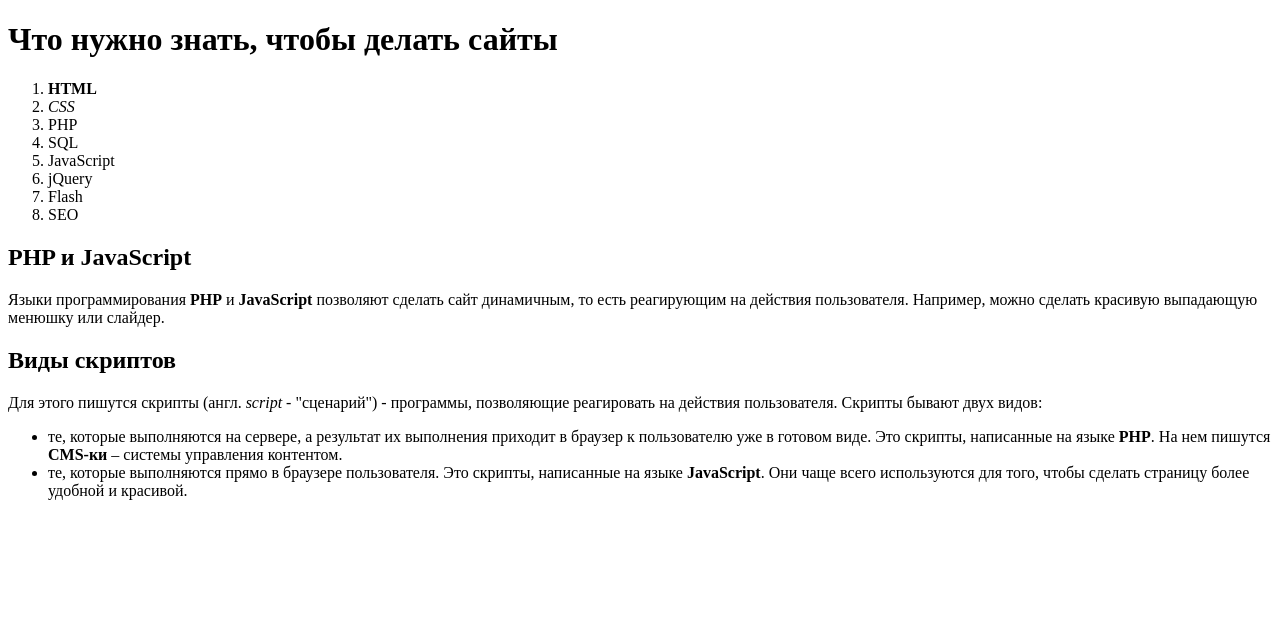
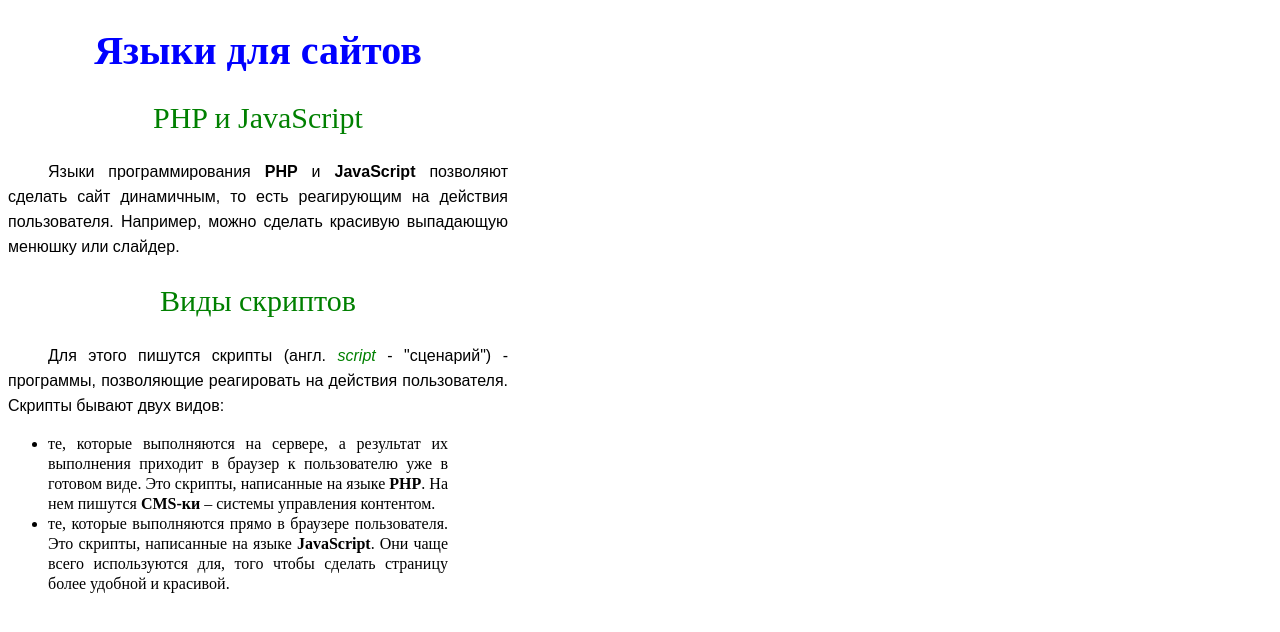
Before and after one commit to iqqx/Laba4, a plain HTML site: page index.html in a window 1280 px wide. Drawn offline with Linux system fonts and the light colour scheme.

Commit message:
CSS Практикум 1

```diff
--- a/index.html
+++ b/index.html
@@ -3,44 +3,69 @@
   <head>
     <meta charset="UTF-8" />
     <title>Егорины шалости</title>
+
+    <style>
+			h1 {
+				width: 500px;
+				text-align: center;
+				color: blue;
+				font-size: 40px;
+			}
+			h2 {
+				width: 500px;
+				text-align: center;
+				color: green;
+				font-weight: normal;
+				font-size: 30px;
+			}
+			p {
+				width: 500px;
+				text-align: justify;
+				font-size: 16px;
+				line-height: 25px;
+				font-family: Arial;
+				text-indent: 40px;
+			}
+			ul {
+				width: 400px;
+				text-align: justify;
+				font-size: 16px;
+				line-height: 20px;
+			}
+			i {
+				color: green;
+			}
+		</style>
   </head>
   <body>
-    <h1>Что нужно знать, чтобы делать сайты</h1>
-    <ol>
-      <li><b>HTML</b></li>
-      <li><i>CSS</i></li>
-      <li>PHP</li>
-      <li>SQL</li>
-      <li>JavaScript</li>
-      <li>jQuery</li>
-      <li>Flash</li>
-      <li>SEO</li>
-    </ol>
+    <h1>Языки для сайтов</h1>
 
     <h2>PHP и JavaScript</h2>
     <p>
-      Языки программирования <b>PHP</b> и <b>JavaScript</b> позволяют сделать
-      сайт динамичным, то есть реагирующим на действия пользователя. Например,
-      можно сделать красивую выпадающую менюшку или слайдер.
+      Языки программирования <b>PHP</b> и <b>JavaScript</b> позволяют
+      сделать сайт динамичным, то есть реагирующим на действия пользователя.
+      Например, можно сделать красивую выпадающую менюшку или слайдер.
     </p>
 
     <h2>Виды скриптов</h2>
     <p>
-      Для этого пишутся скрипты (англ. <i>script</i> - "сценарий") - программы,
-      позволяющие реагировать на действия пользователя. Скрипты бывают двух
-      видов:
+      Для этого пишутся скрипты (англ. <i>script</i> - "сценарий") -
+      программы, позволяющие реагировать на действия пользователя.
+      Скрипты бывают двух видов:
     </p>
     <ul>
       <li>
-        те, которые выполняются на сервере, а результат их выполнения приходит в
-        браузер к пользователю уже в готовом виде. Это скрипты, написанные на
-        языке <b>PHP</b>. На нем пишутся <b>CMS-ки</b> – системы управления
-        контентом.
+        те, которые выполняются на сервере,
+        а результат их выполнения приходит в браузер к
+        пользователю уже в готовом виде. Это скрипты,
+        написанные на языке <b>PHP</b>. На нем пишутся
+        <b>CMS-ки</b> – системы управления контентом.
       </li>
       <li>
-        те, которые выполняются прямо в браузере пользователя. Это скрипты,
-        написанные на языке <b>JavaScript</b>. Они чаще всего используются для
-        того, чтобы сделать страницу более удобной и красивой.
+        те, которые выполняются прямо в браузере пользователя.
+        Это скрипты, написанные на языке <b>JavaScript</b>.
+        Они чаще всего используются для, того чтобы сделать страницу
+        более удобной и красивой.
       </li>
     </ul>
   </body>
```
